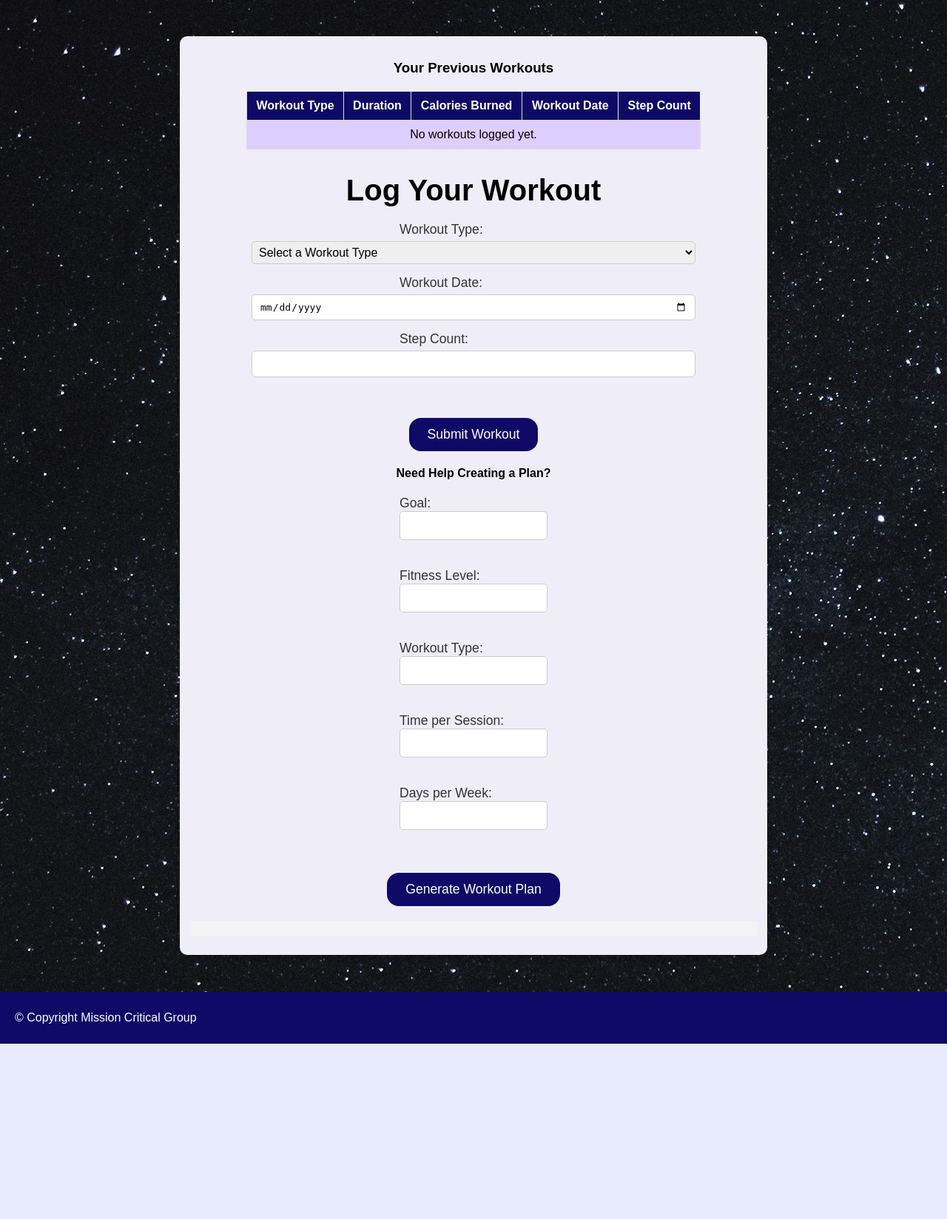
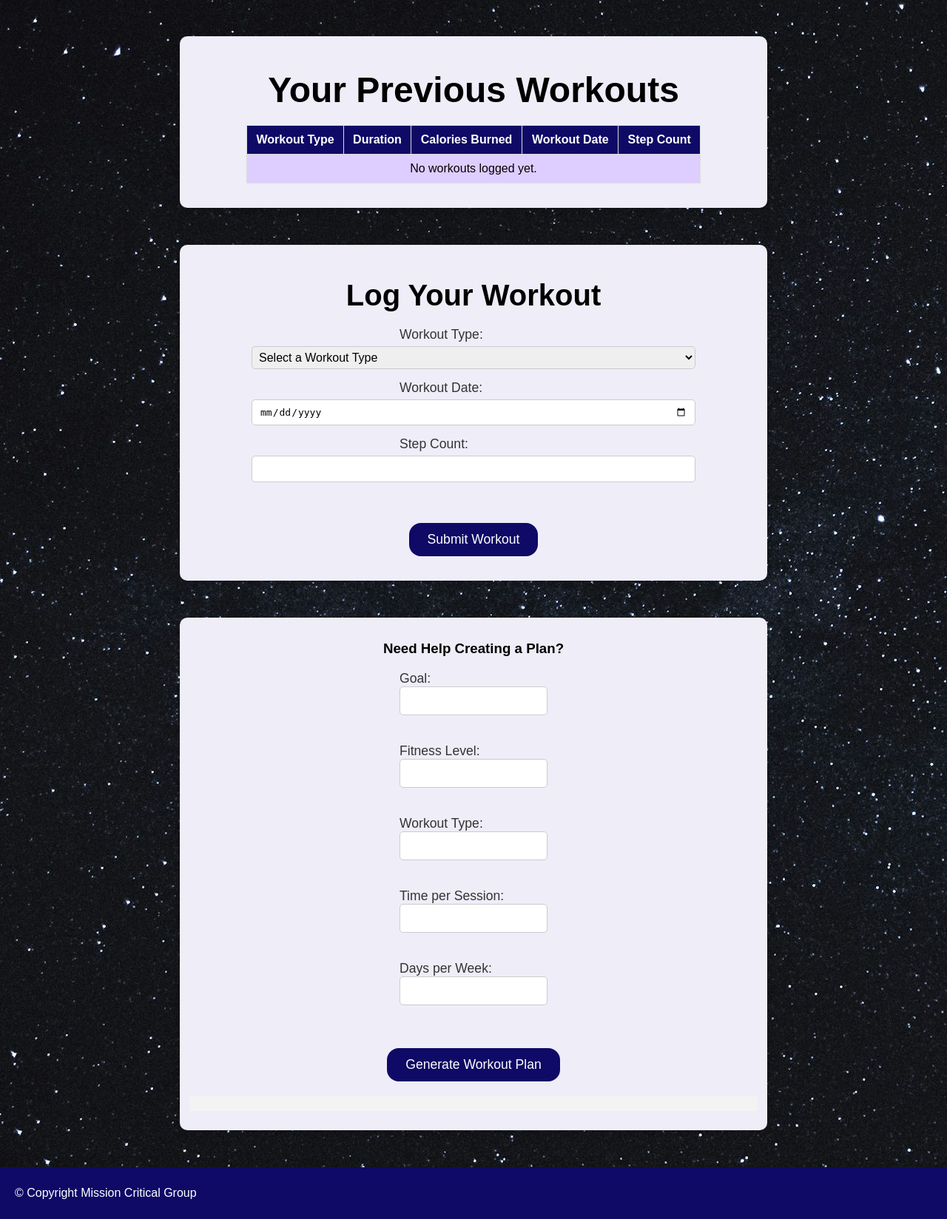
Before and after one commit to a-dandrea/missionCritical, a PHP site: page /workout.php in a window 1280 px wide. Shown: the part 76-1724 px from the top of the page at 74% size. Before the commit the page ends 1487 px from the top, so only its background shows below. Run offline with PHP 8.4, Linux system fonts and the light colour scheme; the visitor is signed in with stand-in values (Sample User, id 1); data that the repository does not hold is empty.

Commit message:
formatting workout page

```diff
--- a/frontend/workout.php
+++ b/frontend/workout.php
@@ -76,7 +76,7 @@ try {
 
 <body>
     <div class="container">
-        <h3 style="text-align: center;">Your Previous Workouts</h3>
+        <h1 style="text-align: center;">Your Previous Workouts</h1>
         <table>
             <thead>
                 <tr>
@@ -105,8 +105,9 @@ try {
                 <?php endif; ?>
             </tbody>
         </table>
+        </div>
 
-
+        <div class="container">
         <h2>Log Your Workout</h2>
         <form id="workout-form">
             <input type="hidden" name="userID" value="<?php echo htmlspecialchars($_SESSION['user_id']); ?>">
@@ -127,9 +128,11 @@ try {
             <div id="dynamic-fields"></div>
             <button type="submit">Submit Workout</button>
         </form>
+        </div>
 
+        <div class="container">
         <!-- Generate Workout Form -->
-        <h4 style="text-align: center;">Need Help Creating a Plan?</h4>
+        <h3 style="text-align: center;">Need Help Creating a Plan?</h3>
         <form id="generate-form">
             <input type="hidden" name="userID" value="<?php echo htmlspecialchars($_SESSION['user_id']); ?>" />
             <label>Goal: <input type="text" name="goal" required /></label><br>
@@ -160,7 +163,7 @@ try {
             document.getElementById("generated-plan").textContent = result.plan || result.message;
         });
         </script>
-
+        </div>
     </div>
 
     <script src="assets/script.js"></script>
```
